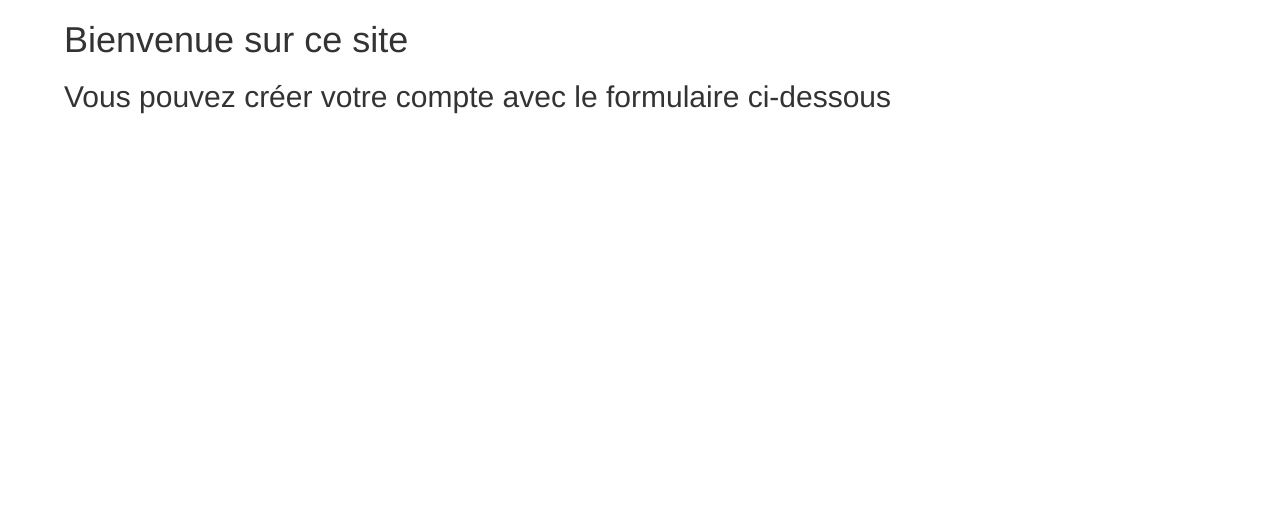
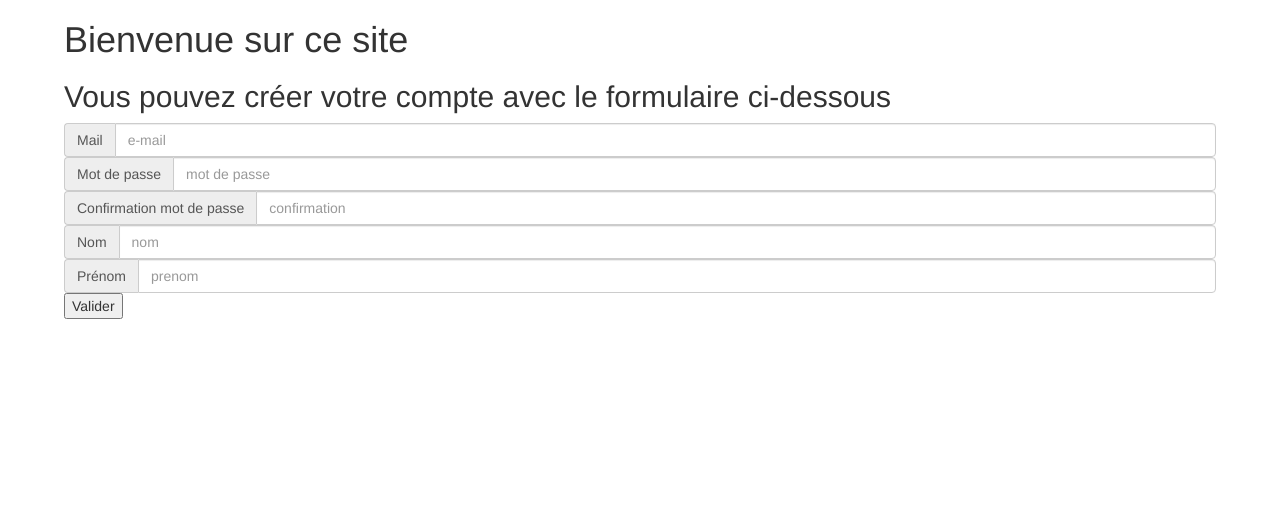
Before and after one commit to yoannMasson/ProjetWeb, a PHP site: page /CreationCompte.php in a window 1280 px wide. Shown: the top 518 px of the page. Run offline with PHP 8.4, Linux system fonts and the light colour scheme.

Commit message:
Ajout champ CréationCompte.php
Ajout des champs, mail, mdp1, mdp2, nom, prenom et submit

A faire: php inscription

```diff
--- a/CreationCompte.php
+++ b/CreationCompte.php
@@ -8,7 +8,39 @@
 <body>
   <h1>Bienvenue sur ce site</h1>
   <h2>Vous pouvez créer votre compte avec le formulaire ci-dessous</h2>
+  <?php
 
+  ?>
+  <form method="post" action="CreationCompte.php">
+
+    <div class="input-group">
+      <span class="input-group-addon" id="basic-addon3">Mail</span>
+      <input type="text" class="form-control" name="mail" placeholder="e-mail" id="mailCreation" >
+    </div>
+
+    <div class="input-group">
+      <span class="input-group-addon" id="basic-addon3">Mot de passe</span>
+      <input type="password" class="form-control" name="mdp1" placeholder="mot de passe" id="mailCreation" >
+    </div>
+
+    <div class="input-group">
+      <span class="input-group-addon" id="basic-addon3">Confirmation mot de passe</span>
+      <input type="password" class="form-control" name="mdp2" placeholder="confirmation" id="mailCreation" >
+    </div>
+
+    <div class="input-group">
+      <span class="input-group-addon" id="basic-addon3">Nom</span>
+      <input type="text" class="form-control" name="nom" placeholder="nom" id="mailCreation" >
+    </div>
+
+    <div class="input-group">
+      <span class="input-group-addon" id="basic-addon3">Prénom</span>
+      <input type="text" class="form-control" name="prenom" placeholder="prenom" id="mailCreation" >
+    </div>
+
+    <input type="submit" value="Valider" />
+
+  </form>
 
 <?php include('footer.php'); ?>
 </body>
--- a/scriptDB.sql
+++ b/scriptDB.sql
@@ -1,4 +1,4 @@
-CREATE TABLE Users ( mail varchar(50) primary key,mdp varchar(50), nom varchar(50), prenom varchar(50));
+CREATE TABLE Users ( mail varchar(50) primary key,mdp varchar(50), nom varchar(50), prenom varchar(50),nbQuizzDelete MEDIUMINT);
 CREATE TABLE Follow ( mail1 varchar(50),mail2 varchar(50), CONSTRAINT fk_mail1_Users FOREIGN KEY (mail1) REFERENCES Users(mail),CONSTRAINT fk_mail2_Users FOREIGN KEY (mail2) REFERENCES Users(mail),
                                                            CONSTRAINT pk_mail1_mail2 PRIMARY KEY(mail1,mail2));
 CREATE TABLE Quizz (idQuizz MEDIUMINT AUTO_INCREMENT PRIMARY KEY, nom varchar(100), description varchar(500), mail varchar(50), CONSTRAINT fk_mail_quizz FOREIGN KEY (mail) REFERENCES Users(mail));
```
